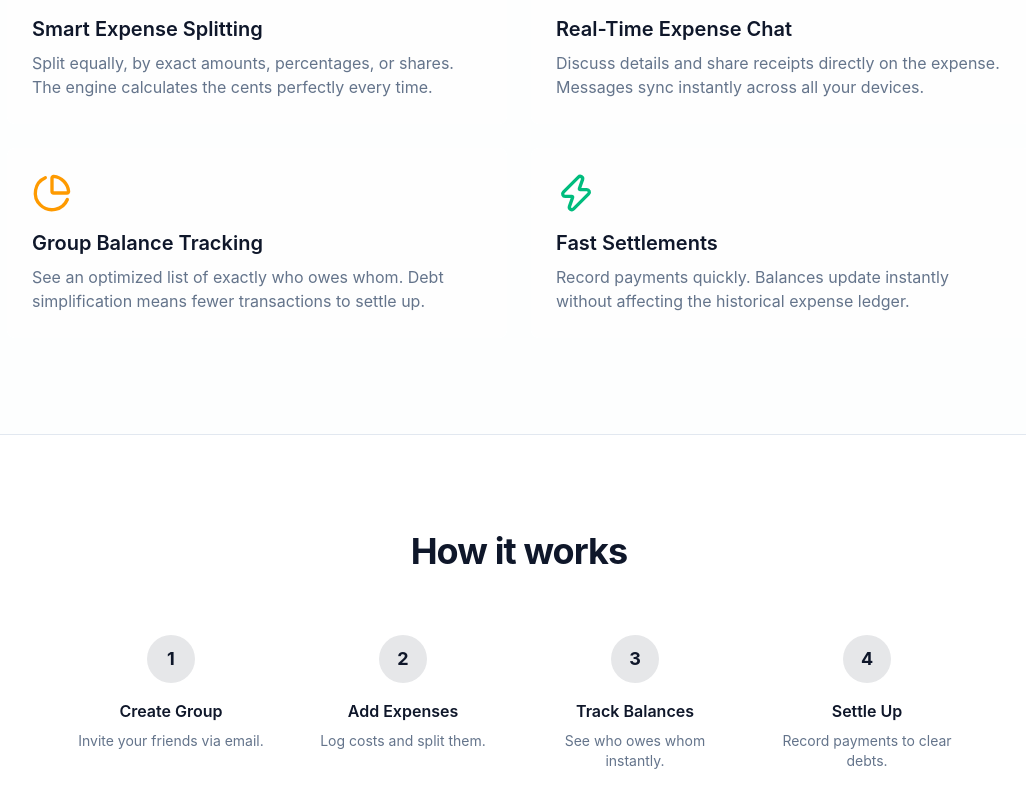
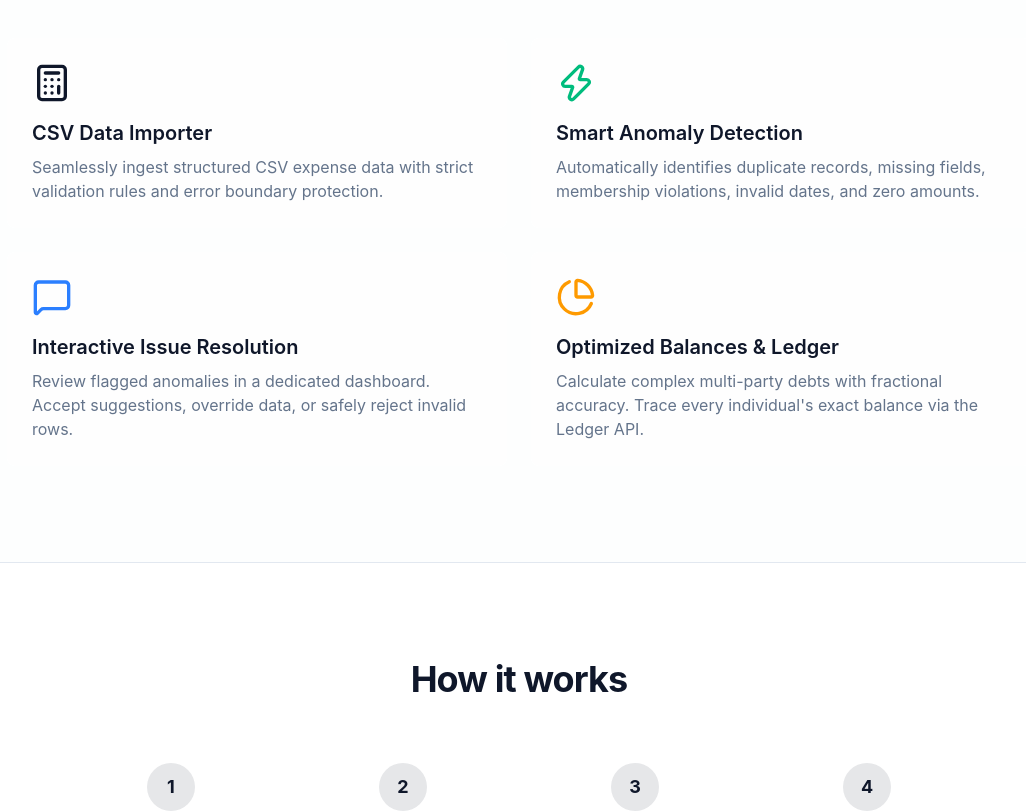
Before and after one commit to abhinavtiwari77/FairShare, a React app in the folder frontend/: page / in a window 1280 px wide. Shown: the part 1683-2494 px from the top of the page, without its empty margins (121-1147 px from the left). Built offline with nearby package versions, Linux system fonts and the light colour scheme; no server answers; the HTML template or start-up script is replaced by a standard one.

Commit message:
docs: update Landing page text and Readme documentation for final CSV data importer assignment submission

```diff
--- a/frontend/src/pages/Landing.jsx
+++ b/frontend/src/pages/Landing.jsx
@@ -43,10 +43,10 @@ export default function Landing() {
           <div className="absolute inset-0 bg-[radial-gradient(ellipse_at_top,_var(--tw-gradient-stops))] from-primary/10 via-background to-background -z-10" />
           <div className="container mx-auto max-w-4xl text-center space-y-8">
             <h1 className="text-5xl md:text-7xl font-extrabold tracking-tight bg-clip-text text-transparent bg-gradient-to-r from-foreground to-muted-foreground">
-              Track shared expenses without the spreadsheets.
+              Robust CSV Expense Importer & Anomaly Detector.
             </h1>
             <p className="text-xl md:text-2xl text-muted-foreground max-w-2xl mx-auto font-light">
-              Split bills, manage group expenses, track balances, and settle up effortlessly with your friends and roommates.
+              Ingest spreadsheet data, visually resolve deliberate data anomalies, enforce strict membership constraints, and calculate optimized group balances.
             </p>
             <div className="flex items-center justify-center gap-4 pt-4">
               <Link to="/register">
@@ -119,23 +119,23 @@ export default function Landing() {
             <div className="grid grid-cols-1 md:grid-cols-2 gap-6">
               <Card className="p-6 border-transparent shadow-none bg-background/60 hover:bg-background transition-colors">
                 <Calculator className="w-10 h-10 text-primary mb-4" />
-                <h3 className="text-xl font-semibold mb-2">Smart Expense Splitting</h3>
-                <p className="text-muted-foreground">Split equally, by exact amounts, percentages, or shares. The engine calculates the cents perfectly every time.</p>
+                <h3 className="text-xl font-semibold mb-2">CSV Data Importer</h3>
+                <p className="text-muted-foreground">Seamlessly ingest structured CSV expense data with strict validation rules and error boundary protection.</p>
+              </Card>
+              <Card className="p-6 border-transparent shadow-none bg-background/60 hover:bg-background transition-colors">
+                <Zap className="w-10 h-10 text-emerald-500 mb-4" />
+                <h3 className="text-xl font-semibold mb-2">Smart Anomaly Detection</h3>
+                <p className="text-muted-foreground">Automatically identifies duplicate records, missing fields, membership violations, invalid dates, and zero amounts.</p>
               </Card>
               <Card className="p-6 border-transparent shadow-none bg-background/60 hover:bg-background transition-colors">
                 <MessageSquare className="w-10 h-10 text-blue-500 mb-4" />
-                <h3 className="text-xl font-semibold mb-2">Real-Time Expense Chat</h3>
-                <p className="text-muted-foreground">Discuss details and share receipts directly on the expense. Messages sync instantly across all your devices.</p>
+                <h3 className="text-xl font-semibold mb-2">Interactive Issue Resolution</h3>
+                <p className="text-muted-foreground">Review flagged anomalies in a dedicated dashboard. Accept suggestions, override data, or safely reject invalid rows.</p>
               </Card>
               <Card className="p-6 border-transparent shadow-none bg-background/60 hover:bg-background transition-colors">
                 <PieChart className="w-10 h-10 text-amber-500 mb-4" />
-                <h3 className="text-xl font-semibold mb-2">Group Balance Tracking</h3>
-                <p className="text-muted-foreground">See an optimized list of exactly who owes whom. Debt simplification means fewer transactions to settle up.</p>
-              </Card>
-              <Card className="p-6 border-transparent shadow-none bg-background/60 hover:bg-background transition-colors">
-                <Zap className="w-10 h-10 text-emerald-500 mb-4" />
-                <h3 className="text-xl font-semibold mb-2">Fast Settlements</h3>
-                <p className="text-muted-foreground">Record payments quickly. Balances update instantly without affecting the historical expense ledger.</p>
+                <h3 className="text-xl font-semibold mb-2">Optimized Balances & Ledger</h3>
+                <p className="text-muted-foreground">Calculate complex multi-party debts with fractional accuracy. Trace every individual's exact balance via the Ledger API.</p>
               </Card>
             </div>
           </div>
@@ -148,23 +148,23 @@ export default function Landing() {
             <div className="grid grid-cols-1 sm:grid-cols-2 md:grid-cols-4 gap-8">
               <div className="flex flex-col items-center">
                 <div className="w-12 h-12 rounded-full bg-primary/10 text-primary flex items-center justify-center font-bold text-lg mb-4">1</div>
-                <h4 className="font-semibold mb-2">Create Group</h4>
-                <p className="text-sm text-muted-foreground">Invite your friends via email.</p>
+                <h4 className="font-semibold mb-2">Upload CSV</h4>
+                <p className="text-sm text-muted-foreground">Import your historical group expenses.</p>
               </div>
               <div className="flex flex-col items-center">
                 <div className="w-12 h-12 rounded-full bg-primary/10 text-primary flex items-center justify-center font-bold text-lg mb-4">2</div>
-                <h4 className="font-semibold mb-2">Add Expenses</h4>
-                <p className="text-sm text-muted-foreground">Log costs and split them.</p>
+                <h4 className="font-semibold mb-2">Review Anomalies</h4>
+                <p className="text-sm text-muted-foreground">System flags errors and violations.</p>
               </div>
               <div className="flex flex-col items-center">
                 <div className="w-12 h-12 rounded-full bg-primary/10 text-primary flex items-center justify-center font-bold text-lg mb-4">3</div>
-                <h4 className="font-semibold mb-2">Track Balances</h4>
-                <p className="text-sm text-muted-foreground">See who owes whom instantly.</p>
+                <h4 className="font-semibold mb-2">Resolve Issues</h4>
+                <p className="text-sm text-muted-foreground">Accept, override, or reject rows.</p>
               </div>
               <div className="flex flex-col items-center">
                 <div className="w-12 h-12 rounded-full bg-primary/10 text-primary flex items-center justify-center font-bold text-lg mb-4">4</div>
-                <h4 className="font-semibold mb-2">Settle Up</h4>
-                <p className="text-sm text-muted-foreground">Record payments to clear debts.</p>
+                <h4 className="font-semibold mb-2">Track Balances</h4>
+                <p className="text-sm text-muted-foreground">View calculated debts and ledgers.</p>
               </div>
             </div>
           </div>
```
Also changed, not shown: 1 other file (tests, documents, lock files or other folders).
